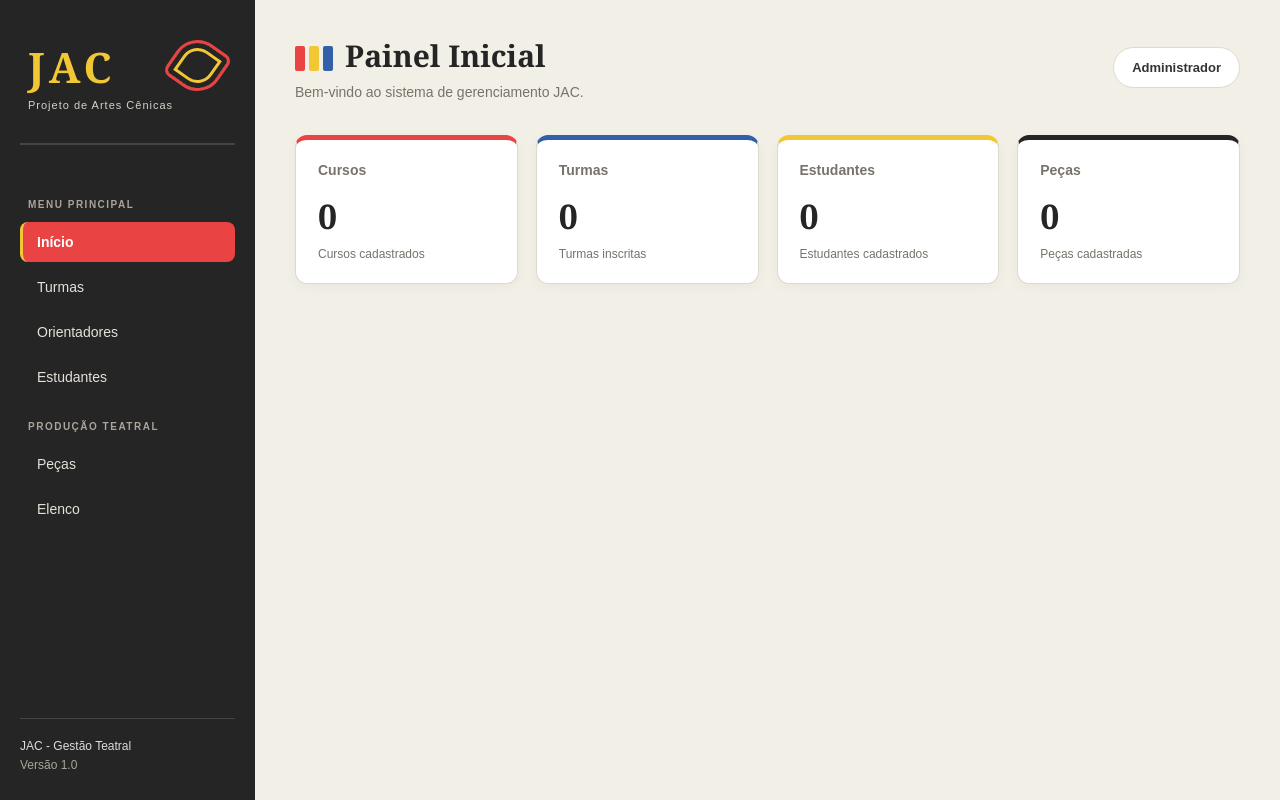
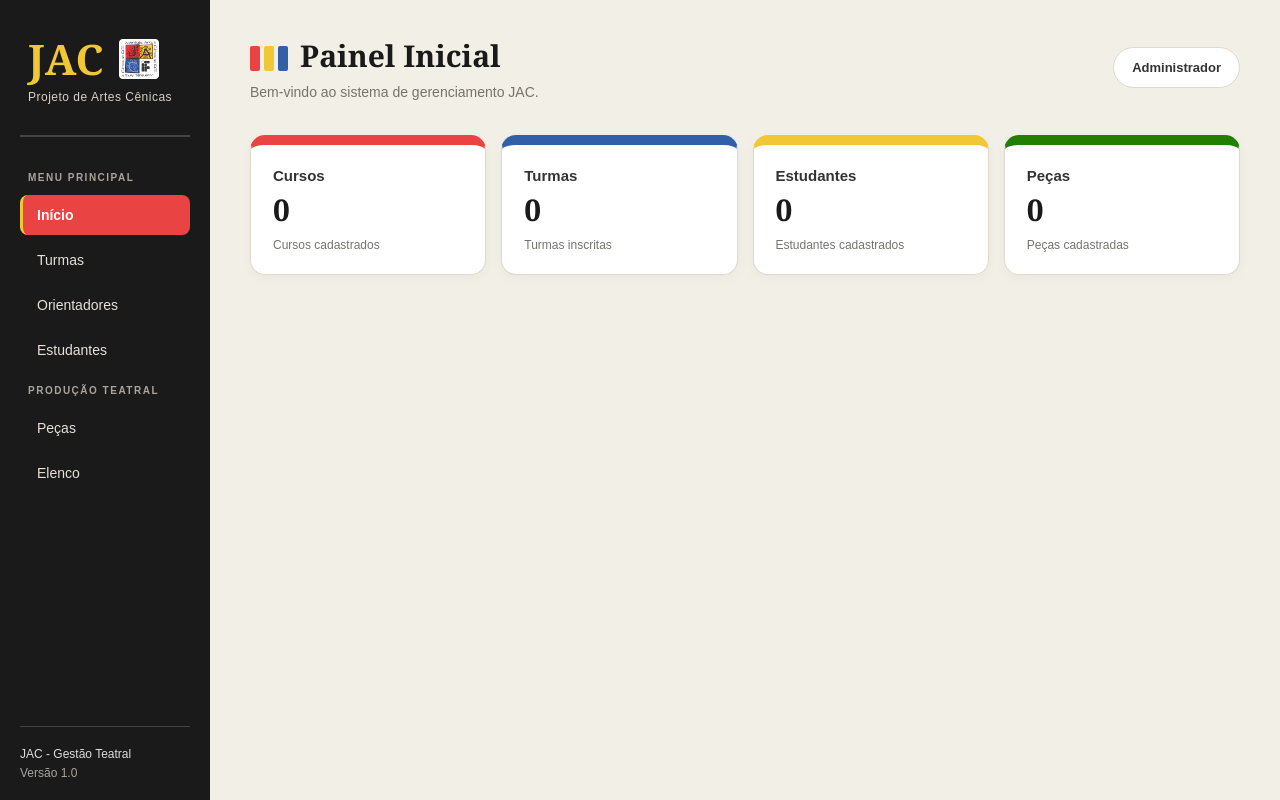
Before and after one commit to natalymello/JAC_bancodedados, a website: page index.html in a window 1280 px wide. Drawn offline with Linux system fonts and the light colour scheme.

Commit message:
Atualização da interface e na barra de navegacao

```diff
--- a/css/components.css
+++ b/css/components.css
@@ -6,7 +6,7 @@
 .dashboard-cards {
     display: grid;
     grid-template-columns: repeat(4, 1fr);
-    gap: 18px;
+    gap: 15px;
 
     margin-bottom: 35px;
 }
@@ -15,10 +15,10 @@
     background-color: var(--surface);
 
     padding: 22px;
-    border-radius: 12px;
+    border-radius: 15px;
 
     border: 1px solid var(--border);
-    border-top: 5px solid var(--jac-red);
+    border-top: 10px solid var(--jac-red);
 
     box-shadow: 0 3px 12px rgba(37, 37, 37, 0.04);
 
@@ -40,20 +40,20 @@
 }
 
 .card:nth-child(4) {
-    border-top-color: var(--dark);
+    border-top-color: var(--jac-green);
 }
 
 .card h3 {
-    font-size: 14px;
-    color: var(--muted);
-    margin-bottom: 15px;
+    font-size: 15px;
+    color: var(--text);
+    margin-bottom: 5px;
 }
 
 .card-number {
     display: block;
 
     font-family: Georgia, serif;
-    font-size: 34px;
+    font-size: 30px;
     font-weight: bold;
 
     color: var(--dark);
--- a/css/style.css
+++ b/css/style.css
@@ -12,11 +12,12 @@
 :root {
     --jac-red: #E94343;
     --jac-blue: #315FA8;
-    --jac-yellow: #F2C735;
+    --jac-yellow: #f2c735;
+    --jac-green: #227f00;
 
     --background: #F2EFE6;
     --surface: #FFFFFF;
-    --dark: #252525;
+    --dark: #1a1a1a;
     --text: #333333;
     --muted: #77736B;
 
@@ -36,7 +37,7 @@ body {
 
 .app-container {
     display: grid;
-    grid-template-columns: 255px 1fr;
+    grid-template-columns: 210px 1fr;
     min-height: 100vh;
 }
 
@@ -50,7 +51,7 @@ body {
     color: white;
 
     min-height: 100vh;
-    padding: 28px 20px;
+    padding: 20px 20px;
 
     display: flex;
     flex-direction: column;
@@ -71,21 +72,25 @@ body {
 .logo-container h1 {
     font-family: Georgia, serif;
     font-size: 42px;
-    letter-spacing: 4px;
+    letter-spacing: 0px;
     color: var(--jac-yellow);
+
+    /* Caixa ajustada ao texto para a logo poder colar nela */
+    position: relative;
+    width: max-content;
 }
 
 .logo-container span {
-    font-size: 11px;
+    font-size: 12px;
     color: #D6D1C7;
-    letter-spacing: 1px;
+    letter-spacing: 0.5px;
 }
 
 
 /* NAVEGAÇÃO */
 
 .sidebar-nav {
-    margin-top: 30px;
+    margin-top: 20px;
 }
 
 .sidebar-nav h3 {
@@ -93,7 +98,7 @@ body {
     color: #AAA49A;
     letter-spacing: 1.5px;
 
-    margin: 24px 0 12px 8px;
+    margin: 15px 0 12px 8px;
 }
 
 .nav-link {
@@ -198,7 +203,7 @@ body {
 @media (max-width: 900px) {
 
     .app-container {
-        grid-template-columns: 210px 1fr;
+        grid-template-columns: 200px 1fr;
     }
 
     .main-content {
@@ -267,31 +272,30 @@ body {
 }
 
 
-/* Detalhe geométrico no logotipo */
+/* Imagem do logotipo */
 
 .logo-container {
     position: relative;
     overflow: hidden;
 }
 
-.logo-container::after {
+.logo-container h1::after {
     content: "";
 
     position: absolute;
 
-    width: 45px;
-    height: 45px;
+    left: 100%;
+    top: 50%;
 
-    right: 12px;
-    top: 12px;
+    width: 40px;
+    height: 40px;
 
-    border: 3px solid var(--jac-red);
+    margin-left: 15px;
 
-    border-radius: 50% 15% 50% 15%;
+    transform: translateY(-50%);
 
-    transform: rotate(35deg);
-
-    box-shadow:
-        inset 0 0 0 5px var(--dark),
-        inset 0 0 0 8px var(--jac-yellow);
+    background-image: url("../css/logo-jac.png");
+    background-size: contain;
+    background-repeat: no-repeat;
+    background-position: center;
 }
```
Also changed, not shown: css/logo-jac.png (added).
